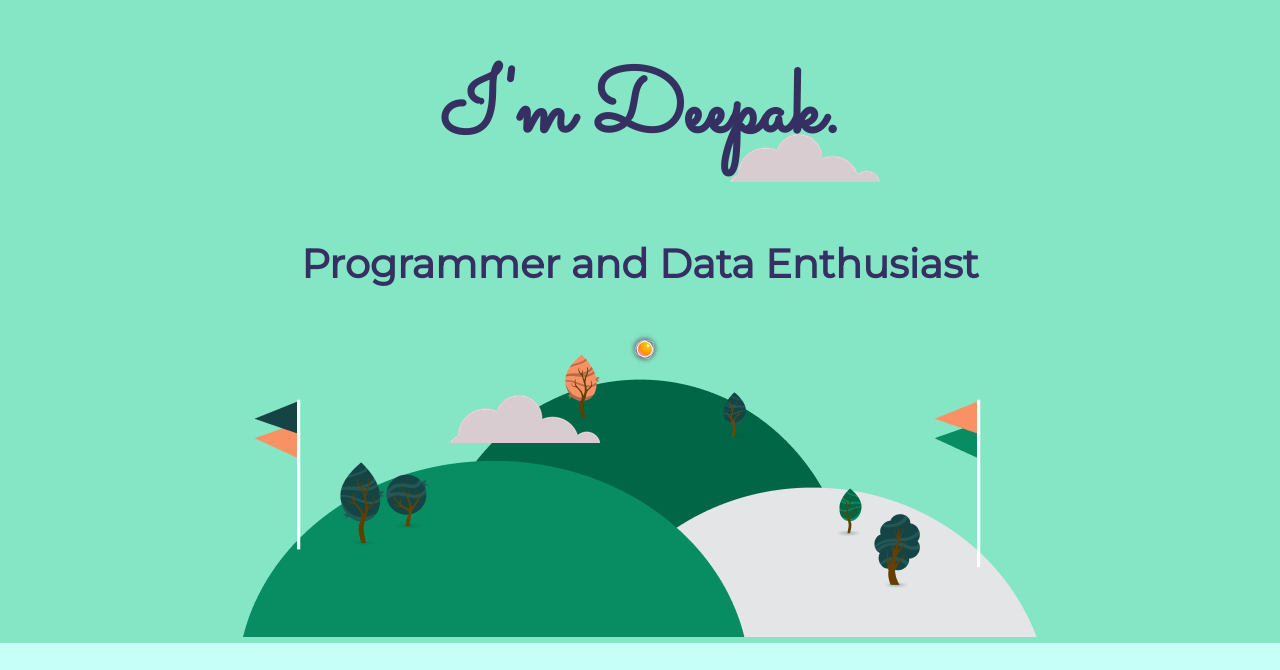
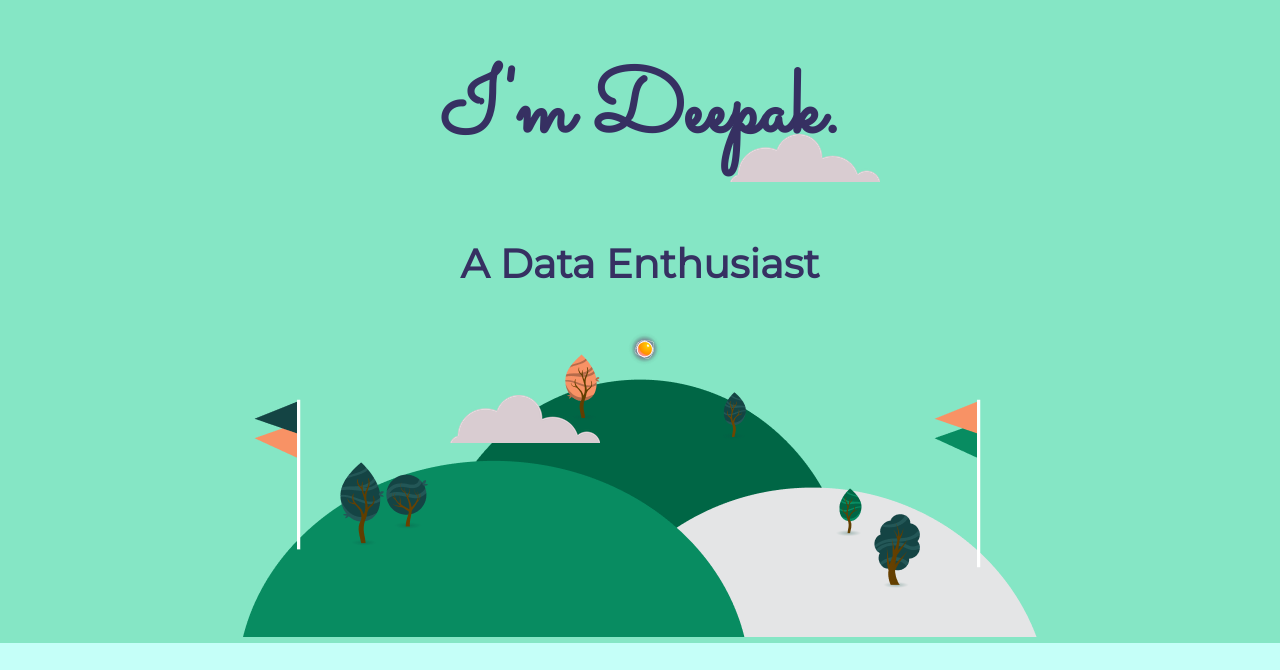
Before and after one commit to deepakshradha/Portfolio-Website, a plain HTML site: page index.html in a window 1280 px wide. Shown: the part 116-786 px from the top of the page. Drawn offline with Linux system fonts and the light colour scheme.

Commit message:
Update index.html

```diff
--- a/index.html
+++ b/index.html
@@ -13,7 +13,7 @@
     <div class="top-container">
         <img class="top-cloud" src="images/cloud.png" alt="cloud">
         <h1> I'm Deepak.</h1>
-        <h2> Programmer and Data Enthusiast</h2>
+        <h2> A Data Enthusiast</h2>
         <img class="bottom-cloud" src="images/cloud.png" alt="cloud">
         <img src="images/trees.png" alt="mountain">
     </div>
```
